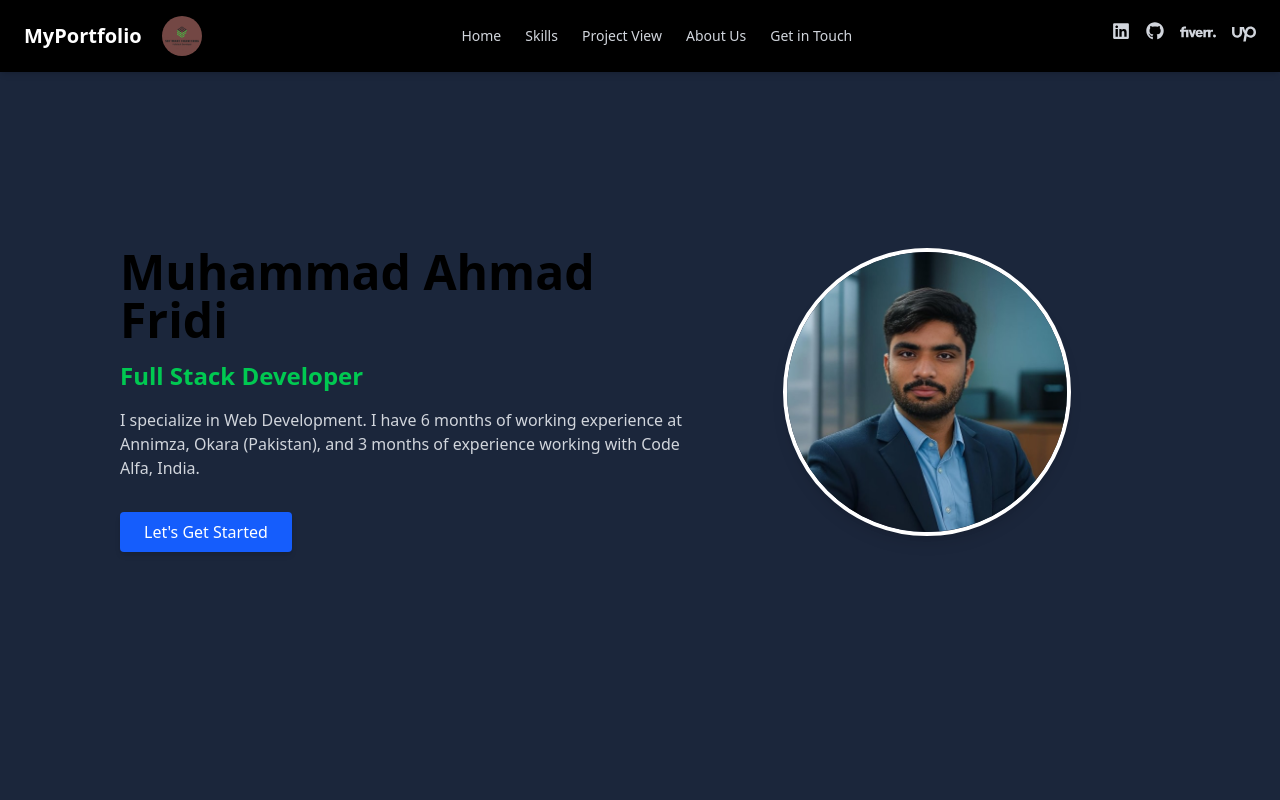
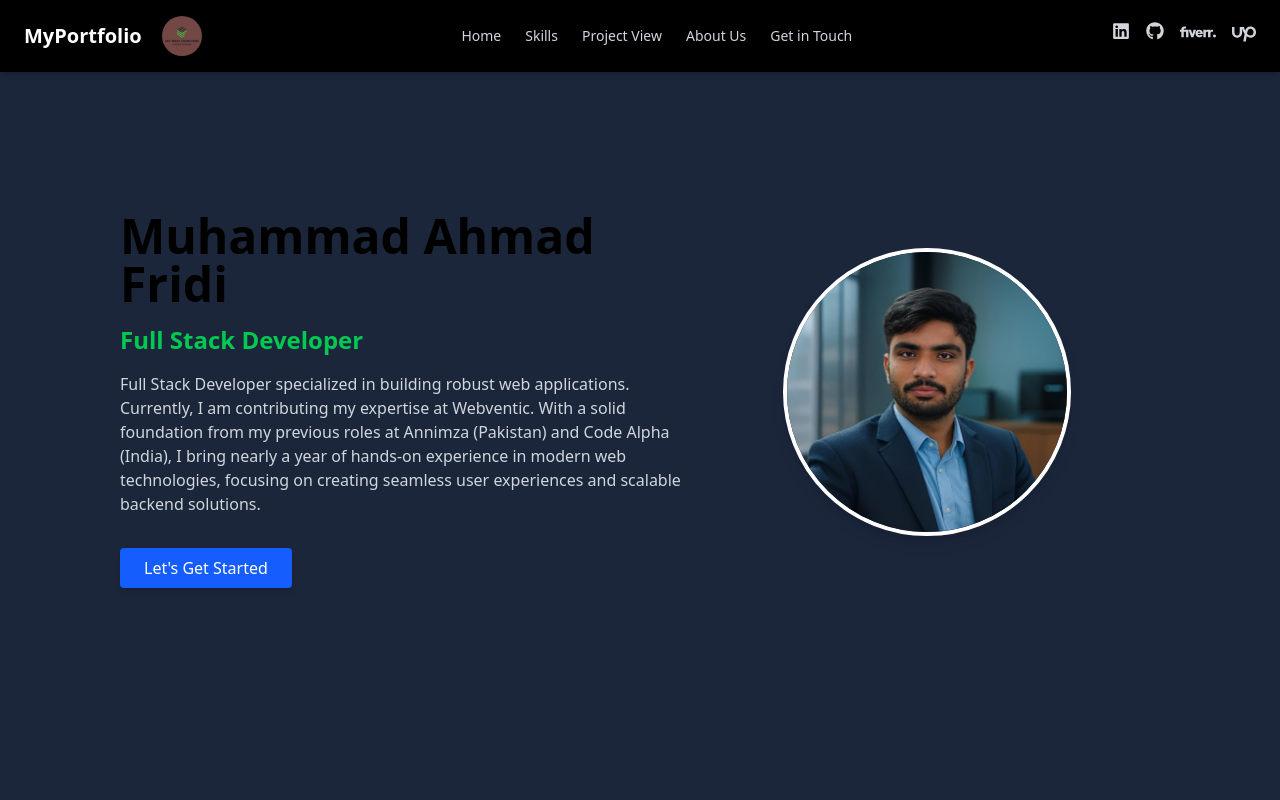
Before and after one commit to Ahmad-WebOfficial/Portfolio-Ahmad, a React (Vite) app: page / in a window 1280 px wide. Shown: the top 800 px of the page. Built offline with nearby package versions, Linux system fonts and the light colour scheme.

Commit message:
Update Body1.jsx

```diff
--- a/src/components/Body1.jsx
+++ b/src/components/Body1.jsx
@@ -11,16 +11,13 @@ const HeroSection = () => {
   return (
     <div className="relative">
       <div className="flex flex-col md:flex-row items-center justify-between lg:p-30 px-8 py-16 bg-[#1b263b] min-h-screen">
-        {/* Left Side */}
         <div className="text-left space-y-4 md:w-[40rem]">
           <h1 className="text-5xl font-bold text-black">Muhammad Ahmad Fridi</h1>
           <h2 className="text-xl text-green-500 lg:text-2xl font-semibold">
             Full Stack Developer
           </h2>
           <p className="text-gray-300 text-sm md:text-base">
-     I specialize in Web Development. I have 6 months of working
-            experience at Annimza, Okara (Pakistan), and 3 months of experience
-            working with Code Alfa, India.          </p>
+    Full Stack Developer specialized in building robust web applications. Currently, I am contributing my expertise at Webventic. With a solid foundation from my previous roles at Annimza (Pakistan) and Code Alpha (India), I bring nearly a year of hands-on experience in modern web technologies, focusing on creating seamless user experiences and scalable backend solutions.         </p>
           <Link to="/contact">
             <button className="mt-4 bg-blue-600 hover:bg-blue-700 text-white px-6 py-2 rounded shadow-md transition duration-300">
               Let's Get Started
@@ -28,7 +25,6 @@ const HeroSection = () => {
           </Link>
         </div>
 
-        {/* Right Side Image */}
         <div className="mt-8 md:mt-0 md:w-1/2 flex justify-center">
           <img
             loading="lazy"
@@ -40,7 +36,6 @@ const HeroSection = () => {
         </div>
       </div>
 
-      {/* Modal */}
       {isModalOpen && (
         <div
           className="fixed inset-0 z-50 bg-black bg-opacity-80 flex items-center justify-center"
```
